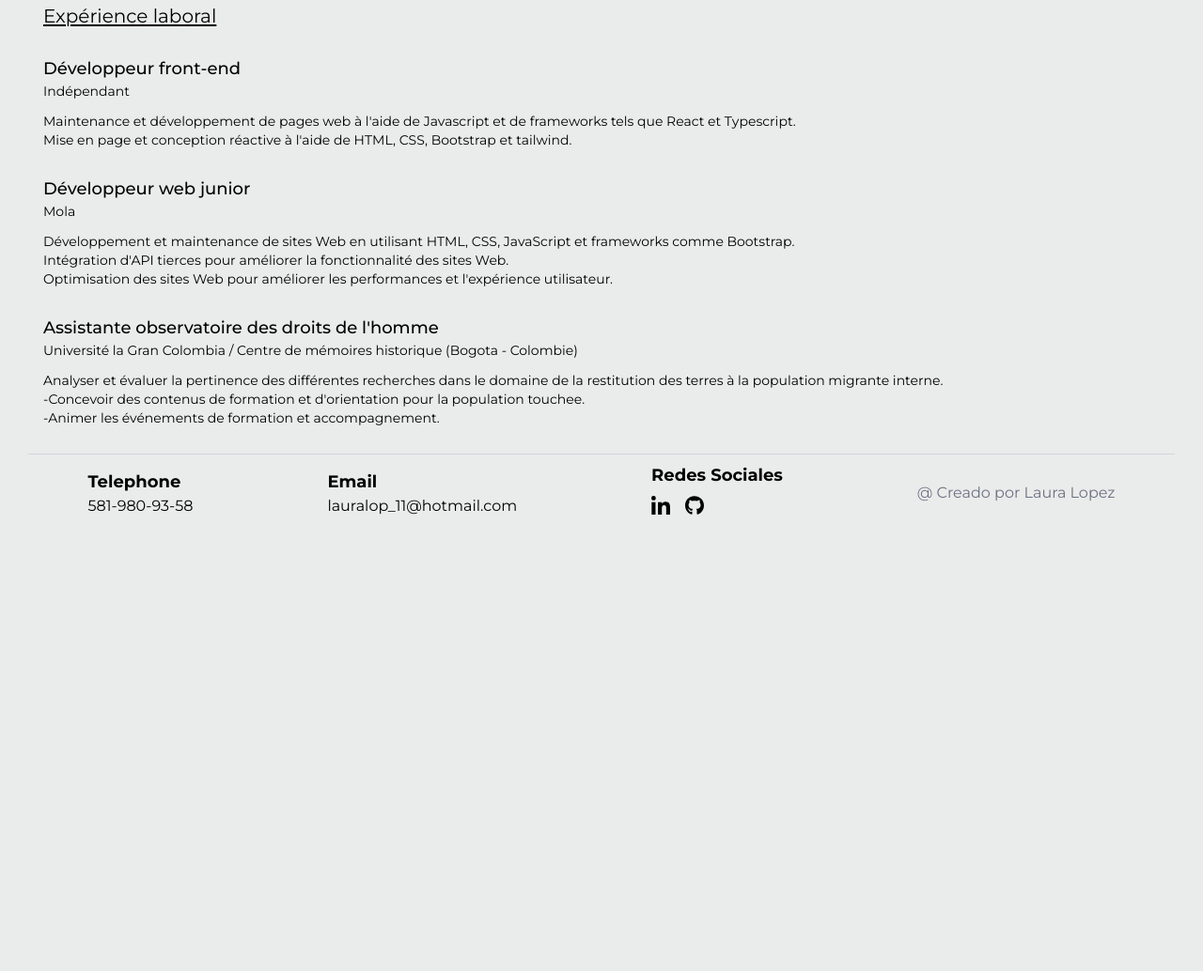
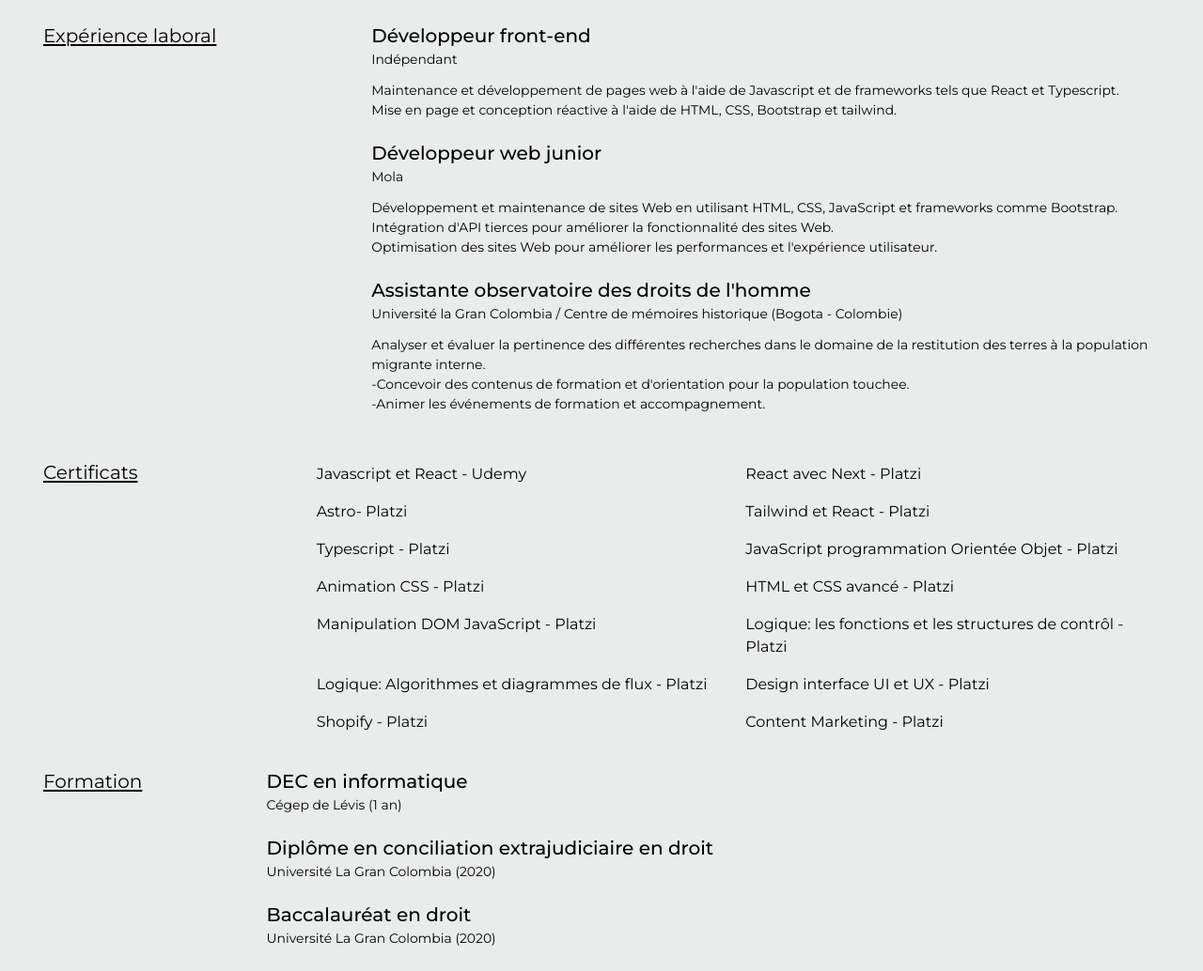
Before and after one commit to lauralop11/portfolio-laura, an Astro site: page /curriculum in a window 1280 px wide. Shown: the part 203-1237 px from the top of the page at 94% size. Before the commit the page ends 800 px from the top, so only its background shows below. Built offline with nearby package versions, Linux system fonts and the light colour scheme; Astro itself is replaced by a stand-in of ours.

Commit message:
Add content curriculum area

```diff
--- a/src/pages/curriculum/index.astro
+++ b/src/pages/curriculum/index.astro
@@ -1,42 +1,87 @@
 ---
 import Basic from "@layouts/Basic.astro"
 ---
+<style>
+  h4 {
+    font-weight: 500;
+    font-size: 1.25rem;
+  }
+  div > div {
+    margin: 1.27rem 0;
+    font-size: 0.87rem;
+  }
+</style>
 <Basic title="Laura Lopez">
   <section>
     <h2 class="text-2xl font-bold my-6 ">Curriculum</h2>
-    <a href="/assets/Laura_lopez.pdf" download="CV_LauraLopez.pdf" class="btn-download flex gap-3 mb-5">
+    <a href="/assets/Laura_lopez.pdf" download="CV_LauraLopez.pdf" class="btn-download flex gap-3 mb-5 font-semibold text-[#22668D] hover:text-[#FFCC70]">
       Descargar PDF
       <svg class="size-[20px]" xmlns="http://www.w3.org/2000/svg" viewBox="0 0 512 512"><path d="M288 32c0-17.7-14.3-32-32-32s-32 14.3-32 32l0 242.7-73.4-73.4c-12.5-12.5-32.8-12.5-45.3 0s-12.5 32.8 0 45.3l128 128c12.5 12.5 32.8 12.5 45.3 0l128-128c12.5-12.5 12.5-32.8 0-45.3s-32.8-12.5-45.3 0L288 274.7 288 32zM64 352c-35.3 0-64 28.7-64 64l0 32c0 35.3 28.7 64 64 64l384 0c35.3 0 64-28.7 64-64l0-32c0-35.3-28.7-64-64-64l-101.5 0-45.3 45.3c-25 25-65.5 25-90.5 0L165.5 352 64 352zm368 56a24 24 0 1 1 0 48 24 24 0 1 1 0-48z"/></svg>
     </a>
-    <article class="mx-4">
-      <h3 class="text-xl underline underline-offset-2">Expérience laboral</h3>
-      <div class="my-7 text-sm">
-        <h4 class="text-lg font-medium">Développeur front-end</h4>
+    <article class="md:m-4 md:flex md:flex-row justify-between items-baseline">
+      <h3 class="text-xl underline underline-offset-2 md:w-1/3">Expérience laboral</h3>
+      <div>
+        <div>
+        <h4 >Développeur front-end</h4>
         <h5>Indépendant</h5>
         <p class="mt-3">Maintenance et développement de pages web à l'aide de Javascript et de frameworks tels que React et Typescript.<br>
 Mise en page et conception réactive à l'aide de HTML, CSS, Bootstrap et tailwind.</p>
-      </div>
-      <div class="my-7 text-sm">
-        <h4 class="text-lg font-medium">Développeur web junior</h4>
+        </div>
+        <div>
+        <h4 >Développeur web junior</h4>
         <h5>Mola</h5>
         <p class="mt-3">Développement et maintenance de sites Web en utilisant HTML, CSS, JavaScript et frameworks comme Bootstrap.<br>
         Intégration d'API tierces pour améliorer la fonctionnalité des sites Web.<br>
 Optimisation des sites Web pour améliorer les performances et l'expérience utilisateur.
         </p>
-      </div>
-      <div class="my-7 text-sm">
-        <h4 class="text-lg font-medium">Assistante observatoire des droits de l'homme</h4>
+        </div>
+        <div>
+        <h4 >Assistante observatoire des droits de l'homme</h4>
         <h5>Université la Gran Colombia / Centre de mémoires historique (Bogota - Colombie)</h5>
         <p class="mt-3">Analyser et évaluer la pertinence des différentes recherches dans le domaine de la restitution des terres à la population migrante interne.<br>
 -Concevoir des contenus de formation et d'orientation pour la population touchee.<br>
 -Animer les événements de formation et accompagnement.
         </p>
+        </div>
       </div>
-
-
-
     </article>
 
+    <article class="md:m-4 md:flex md:flex-row justify-between items-baseline">
+      <h3 class="text-xl underline underline-offset-2 md:w-1/4 my-3">Certificats</h3>
+      <ul class="grid grid-cols-1 md:grid-cols-2 gap-4">
+        <li>Javascript et React - Udemy</li>
+        <li>React avec Next - Platzi</li>
+        <li>Astro- Platzi</li>
+        <li>Tailwind et React - Platzi</li>
+        <li>Typescript - Platzi</li>
+        <li>JavaScript programmation Orientée Objet - Platzi</li>
+        <li>Animation CSS - Platzi</li>
+        <li>HTML et CSS avancé - Platzi</li>
+        <li>Manipulation DOM JavaScript - Platzi</li>
+        <li>Logique: les fonctions et les structures de contrôl - Platzi</li>
+        <li>Logique: Algorithmes et diagrammes de flux - Platzi</li>
+        <li>Design interface UI et UX - Platzi</li>
+        <li>Shopify - Platzi</li>
+        <li>Content Marketing - Platzi</li>
+      </ul>
+    </article>
+    <article class="md:m-4 md:flex md:flex-row justify-start items-baseline">
+      <h3 class="text-xl underline underline-offset-2 md:w-1/5 my-3">Formation</h3>
+      <div>
+        <div>
+          <h4>DEC en informatique</h4>
+          <h5>Cégep de Lévis (1 an)</h5>
+        </div>
+        <div>
+          <h4>Diplôme en conciliation extrajudiciaire en droit</h4>
+          <h5>Université La Gran Colombia (2020)</h5>
+        </div>
+        <div>
+          <h4>Baccalauréat en droit</h4>
+          <h5>Université La Gran Colombia (2020)</h5>
+       </div>
+      </div>
+    </article>
 
   </section>
 
--- a/src/pages/index.astro
+++ b/src/pages/index.astro
@@ -3,13 +3,13 @@ import Basic from "@layouts/Basic.astro"
 import  Hexagono from "@components/Hexagono";
 import "../styles/global.css";
 ---
-
 <Basic title="Laura Lopez">
 	<section class="md:flex md:flex-row-reverse md:gap-10 items-center justify-baseline md:m-10">
 		<article class="md:w-[60%]">
 			<div class="md:p-4">
 				<h1 class="mt-10 text-4xl font-bold md:text-8xl">Hello</h1>
 				<p class="my-3 text-sm/7 md:text-lg/7 ">
+
 				Je suis développeuse web depuis 2021, spécialisée en JavaScript, HTML, CSS,React, Astro, Bootstrap, Tailwind et gestion de bases de données avec MySQL. Après un BAC en droit et des études en marketing digital, j'ai trouvé ma voie dans les technologies. Aujourd'hui, je travaille en tant que développeuse et suis passionnée par l'innovation et la création de solutions web.
 				</p>
 			</div>
```
